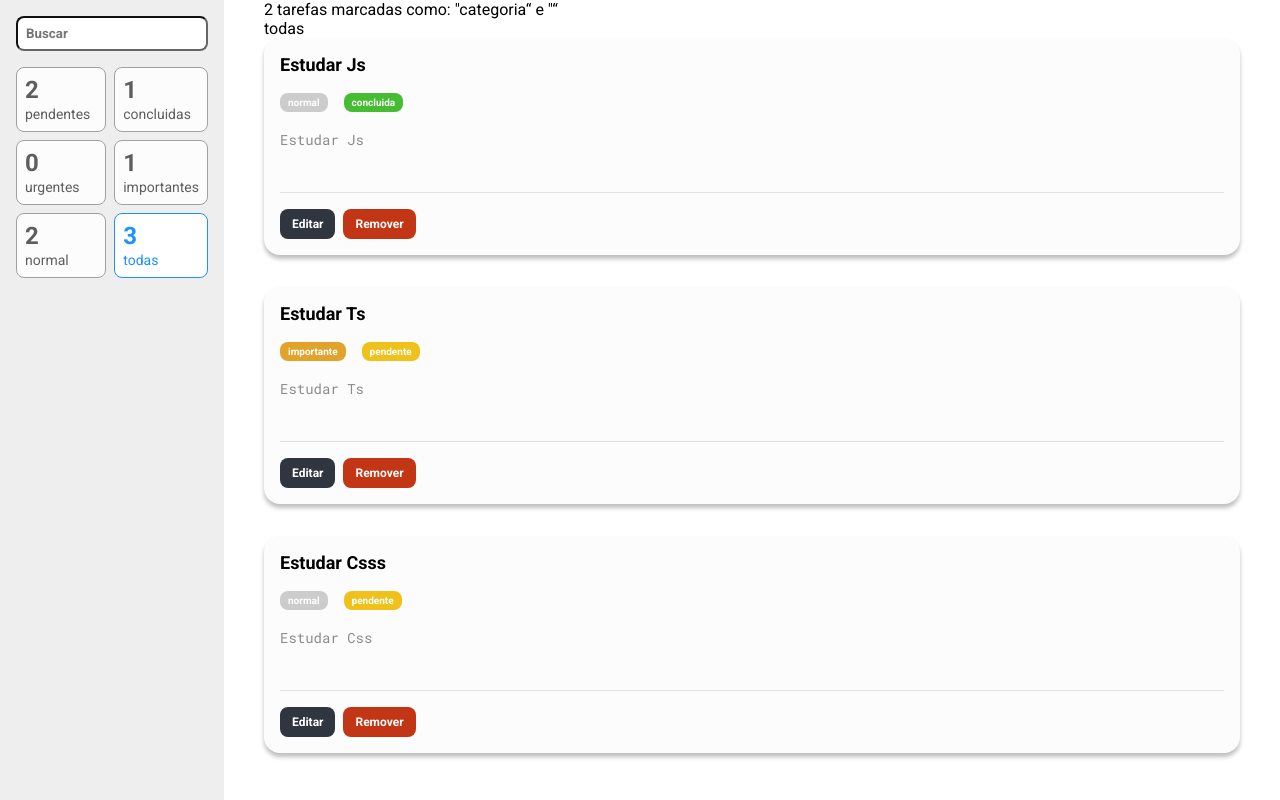
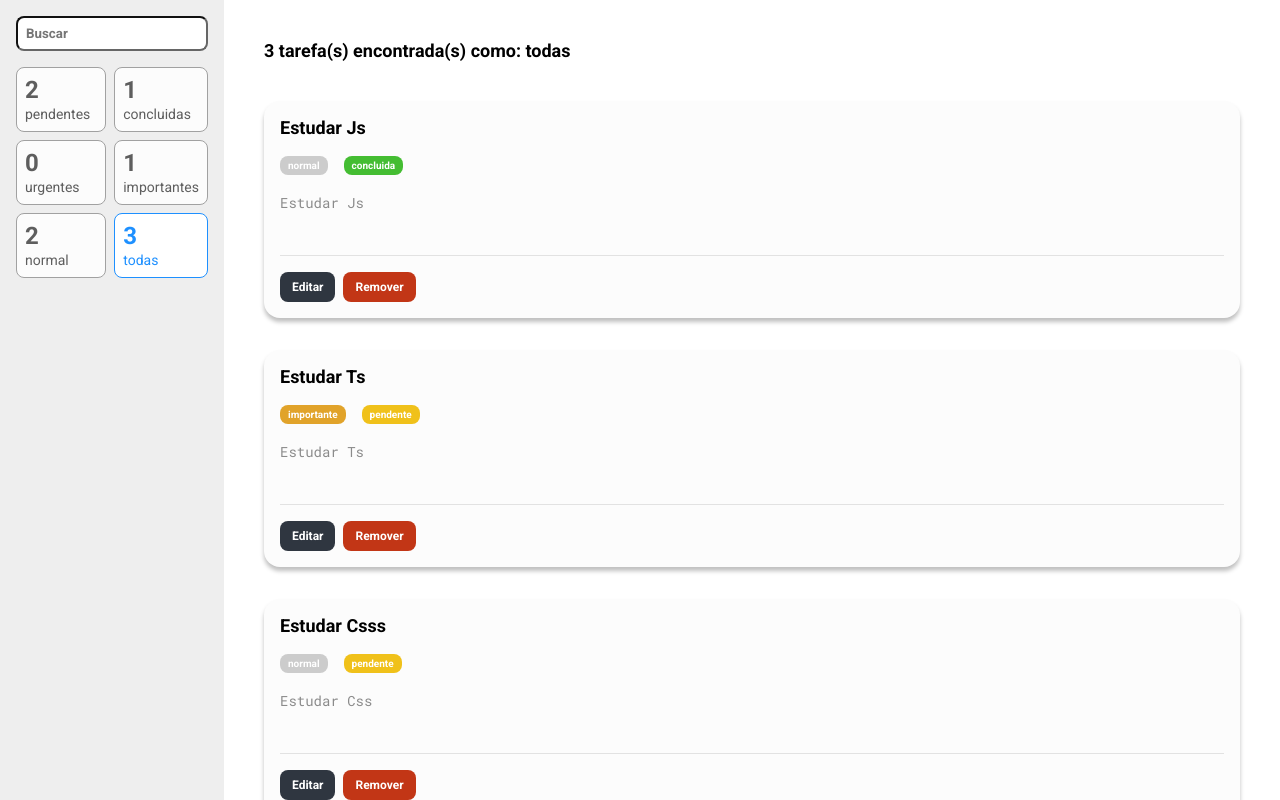
Before and after one commit to JoaoColaresM/Projeto05_pt2_M32, a React (Create React App) app: page / in a window 1280 px wide. Built offline with nearby package versions, Linux system fonts and the light colour scheme.

Commit message:
projeto_05_pt02_aula05

```diff
--- a/src/containers/ListaDeTarefas/index.tsx
+++ b/src/containers/ListaDeTarefas/index.tsx
@@ -1,7 +1,7 @@
 import { useSelector } from "react-redux"
 
 import Tarefa from "../../componentes/tarefas"
-import { Container } from "./styles"
+import { Container, Resultado } from "./styles"
 
 import { RootReducer } from "../../store"
 
@@ -34,18 +34,28 @@
     }
   }
 
+  const exibeResultadoFiltragem = (quantidade: number) => {
+    let mensagem = ''
+    const complementacao =
+    termo !== undefined && termo.length > 0 ? `e "${termo}"` : ''
+
+    if (criterio === 'todas') {
+      mensagem = `${quantidade} tarefa(s) encontrada(s) como: todas ${complementacao}`
+    } else {
+      mensagem = `${quantidade} tarefa(s) encontrada(s) como: "${`${criterio}=${valor}`}" ${complementacao}`
+    }
+
+    return mensagem
+  }
+
+  const tarefas = filtraTarefas()
+  const mensagem = exibeResultadoFiltragem(tarefas.length)
+
   return (
     <Container>
-    <p>
-      2 tarefas marcadas como: &quot;categoria&ldquo; e &quot;{termo}&ldquo;
-    </p>
+    <Resultado>{mensagem}</Resultado>
     <ul>
-      <li>{termo}</li>
-      <li>{criterio}</li>
-      <li>{valor}</li>
-    </ul>
-    <ul>
-      {filtraTarefas().map((t) => (
+      {tarefas.map((t) => (
         <li key = {t.titulo}>
           <Tarefa
             id = {t.id}
--- a/src/containers/ListaDeTarefas/styles.ts
+++ b/src/containers/ListaDeTarefas/styles.ts
@@ -5,3 +5,11 @@
   height: 100vh;
   overflow-y: scroll;
 `
+
+export const Resultado = styled.p`
+  display: block;
+  margin-top: 40px;
+  margin-bottom: 40px;
+  font-size: 18px;
+  font-weight: bold;
+`
```
